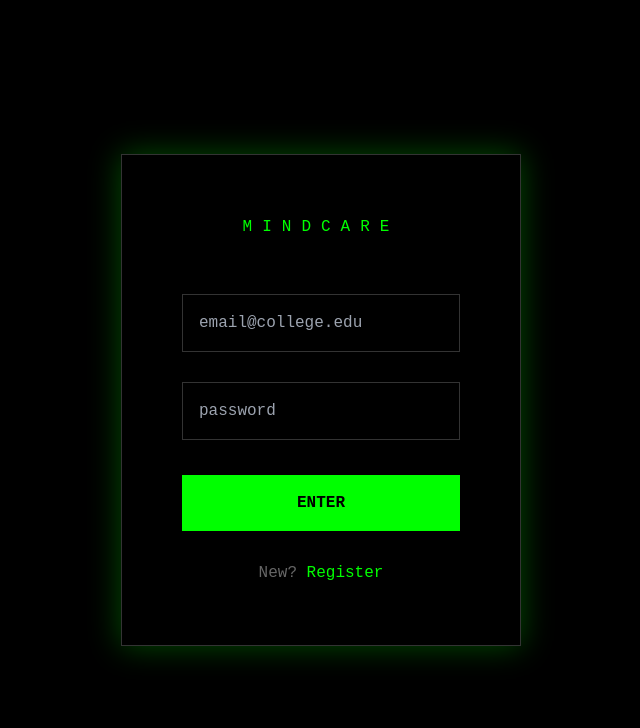
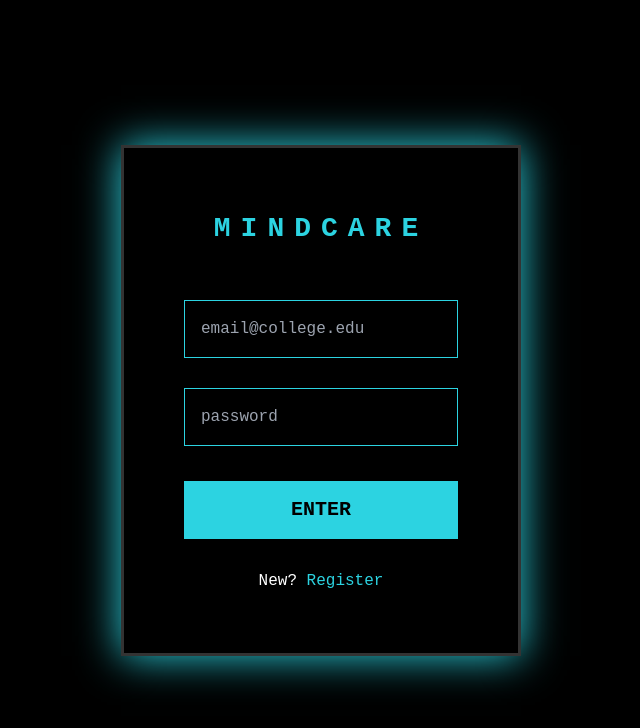
Before and after one commit to Mukulsingh06/Mindcare, a React (Create React App) app in the folder frontend/: page /login in a window 1280 px wide. Shown: the top 728 px of the page, without its empty margins (319-959 px from the left). Built offline with nearby package versions, Linux system fonts and the light colour scheme.

Commit message:
color changes

```diff
--- a/frontend/src/components/Login.js
+++ b/frontend/src/components/Login.js
@@ -9,7 +9,7 @@ const Login = () => {
   const navigate = useNavigate();
 
   const handleLogin = async (e) => {
-    e.preventDefault(); // This stops page reload
+    e.preventDefault();
     setMsg('');
 
     try {
@@ -28,25 +28,25 @@ const Login = () => {
   return (
     <div style={{
       minHeight: '100vh',
-      background: '#000',
-      color: '#0f0',
+      background: '#000000ff',
+      color: '#2CD3E1',
       fontFamily: "'Courier New', monospace",
       display: 'flex',
       alignItems: 'center',
       justifyContent: 'center'
     }}>
       <div style={{
-        border: '1px solid #333',
+        border: '3px solid #333',
         padding: '60px',
         background: '#000',
-        boxShadow: '0 0 30px rgba(0,255,0,0.3)',
+        boxShadow: '0px 0px 40px #2CD3E1',
         width: '400px'
       }}>
-        <h1 style={{ textAlign: 'center', letterSpacing: '10px', marginBottom: '40px' }}>
+        <h1 style={{ textAlign: 'center', letterSpacing: '10px', marginBottom: '35px', fontSize: '28px', fontWeight: '550' }}>
           MINDCARE
         </h1>
 
-        {msg && <p style={{ color: msg.includes('Wrong') ? '#f00' : '#0f0', textAlign: 'center' }}>{msg}</p>}
+        {msg && <p style={{ color: msg.includes('Wrong') ? '#f00' : '#2CD3E1', textAlign: 'center' }}>{msg}</p>}
 
         <form onSubmit={handleLogin}>
           <input
@@ -55,7 +55,7 @@ const Login = () => {
             onChange={(e) => setEmail(e.target.value)}
             placeholder="email@college.edu"
             required
-            style={{ width: '100%', padding: '16px', margin: '15px 0', background: '#000', border: '1px solid #333', color: '#0f0' }}
+            style={{ width: '100%', padding: '16px', margin: '15px 0', background: '#000', border: '1.5px solid #2CD3E1', color: '#ffffff' }}
           />
           <input
             type="password"
@@ -63,17 +63,18 @@ const Login = () => {
             onChange={(e) => setPassword(e.target.value)}
             placeholder="password"
             required
-            style={{ width: '100%', padding: '16px', margin: '15px 0', background: '#000', border: '1px solid #333', color: '#0f0' }}
+            style={{ width: '100%', padding: '16px', margin: '15px 0', background: '#000', border: '1.5px solid #2CD3E1', color: '#ffffff' }}
           />
           <button
             type="submit"
             style={{
               width: '100%',
-              padding: '16px',
-              background: '#0f0',
+              padding: '14px',
+              background: '#2CD3E1',
               color: '#000',
               border: 'none',
               fontWeight: 'bold',
+              fontSize: '20px',
               marginTop: '20px',
               cursor: 'pointer'
             }}
@@ -82,8 +83,8 @@ const Login = () => {
           </button>
         </form>
 
-        <p style={{ textAlign: 'center', marginTop: '30px', color: '#666' }}>
-          New? <Link to="/signup" style={{ color: '#0f0' }}>Register</Link>
+        <p style={{ textAlign: 'center', marginTop: '30px', color: '#ffffffff' }}>
+          New? <Link to="/signup" style={{ color: '#2CD3E1' }}>Register</Link>
         </p>
       </div>
     </div>
```
